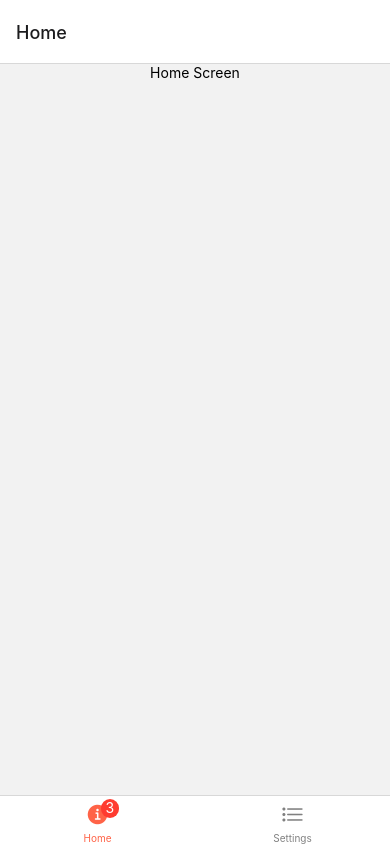
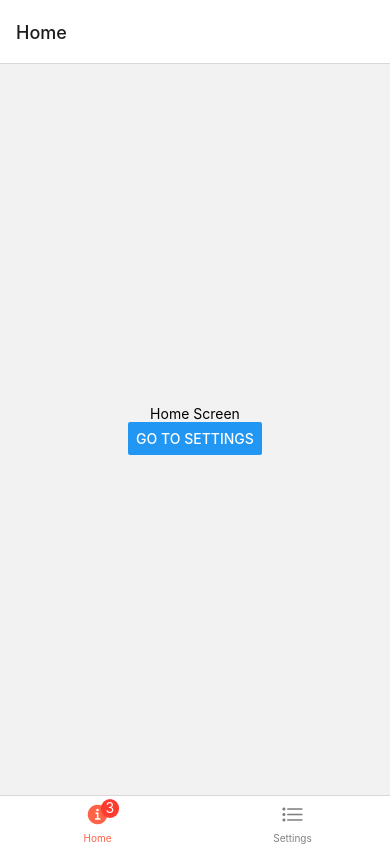
Before and after one commit to gt2rz/rn-tab_navigation, a React Native app: screen /Home in a window 390 px wide. Built offline with nearby package versions, Linux system fonts and the light colour scheme.

Commit message:
Update dependencies for @react-navigation/bottom-tabs to version 6.5.20

```diff
--- a/package.json
+++ b/package.json
@@ -12,10 +12,12 @@
   "dependencies": {
     "@react-navigation/bottom-tabs": "^6.5.20",
     "@react-navigation/native": "^6.1.17",
+    "@react-navigation/stack": "^6.3.29",
     "react": "18.2.0",
     "react-native": "0.73.6",
     "react-native-safe-area-context": "^4.9.0",
-    "react-native-screens": "^3.29.0"
+    "react-native-screens": "^3.29.0",
+    "react-native-vector-icons": "^10.0.3"
   },
   "devDependencies": {
     "@babel/core": "^7.20.0",
@@ -26,6 +28,7 @@
     "@react-native/metro-config": "0.73.5",
     "@react-native/typescript-config": "0.73.1",
     "@types/react": "^18.2.6",
+    "@types/react-native-vector-icons": "^6.4.18",
     "@types/react-test-renderer": "^18.0.0",
     "babel-jest": "^29.6.3",
     "eslint": "^8.19.0",
--- a/src/screens/HomeScreen/HomeScreen.tsx
+++ b/src/screens/HomeScreen/HomeScreen.tsx
@@ -1,15 +1,22 @@
 import React from 'react';
-import {View, Text, StyleSheet, SafeAreaView} from 'react-native';
+import {View, Text, StyleSheet, Button} from 'react-native';
+import {StackNavigationProp} from '@react-navigation/stack';
 
 // import {Screens} from '@/styles';
 
-const HomeScreen = (): React.JSX.Element => {
+const HomeScreen = ({
+  navigation,
+}: {
+  navigation: StackNavigationProp<any>;
+}): React.JSX.Element => {
   return (
-    <SafeAreaView>
-      <View style={styles.screen}>
-        <Text>Home Screen</Text>
-      </View>
-    </SafeAreaView>
+    <View style={styles.screen}>
+      <Text>Home Screen</Text>
+      <Button
+        title="Go to Settings"
+        onPress={() => navigation.navigate('Settings')}
+      />
+    </View>
   );
 };
 
--- a/src/screens/SettingsScreen/SettingsScreen.tsx
+++ b/src/screens/SettingsScreen/SettingsScreen.tsx
@@ -1,15 +1,19 @@
 import React from 'react';
-import {View, Text, StyleSheet, SafeAreaView} from 'react-native';
+import {View, Text, StyleSheet, Button} from 'react-native';
+import {StackNavigationProp} from '@react-navigation/stack';
 
 // import {Screens} from '@/styles';
 
-const SettingsScreen = (): React.JSX.Element => {
+const SettingsScreen = ({
+  navigation,
+}: {
+  navigation: StackNavigationProp<any>;
+}): React.JSX.Element => {
   return (
-    <SafeAreaView>
-      <View style={styles.screen}>
-        <Text>Home Screen</Text>
-      </View>
-    </SafeAreaView>
+    <View style={styles.screen}>
+      <Text>Home Screen</Text>
+      <Button title="Go to Home" onPress={() => navigation.navigate('Home')} />
+    </View>
   );
 };
 
```
Also changed, not shown: 1 other file (tests, documents, lock files or other folders).
